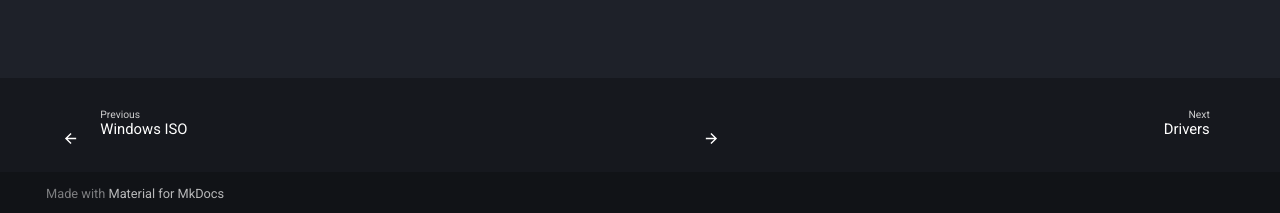
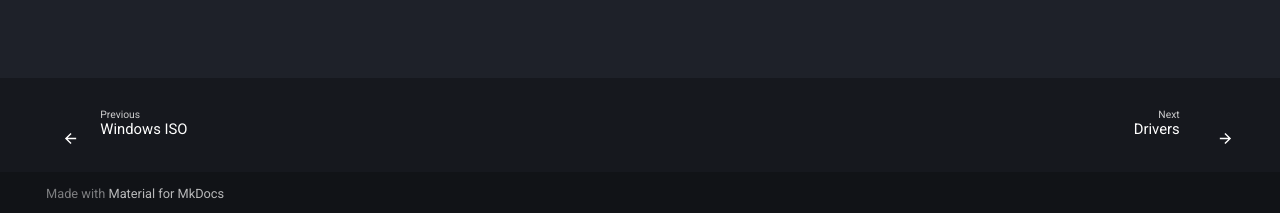
Before and after one commit to emilwojcik93/rog-allyx-rc72la-win11-manual, an MkDocs documentation site: the page built from docs/02-build-microwin.md, in a window 1280 px wide. Shown: the part 684-897 px from the top of the page. Built offline with MkDocs 1.6.1 and Material for MkDocs 9.7.7, drawn with Linux system fonts in a browser that asks for light colours; comment, search, counter and statistics services are not loaded.

Commit message:
Fix footer Next link: drop row-reverse, pack title+icon with flex-end
Co-authored-by: Cursor <cursoragent@cursor.com>

```diff
--- a/docs/stylesheets/extra.css
+++ b/docs/stylesheets/extra.css
@@ -67,9 +67,14 @@
   line-height: 1.25;
 }
 
+/* Prev: DOM = icon, title → keep left. Next: DOM = title, icon → pack both to the right (do NOT use row-reverse: it pins the wrong edge and separates icon from text). */
+.md-footer__link--prev {
+  justify-content: flex-start;
+}
+
 .md-footer__link--next {
-  flex-direction: row-reverse;
-  justify-content: flex-start;
+  flex-direction: row;
+  justify-content: flex-end;
 }
 
 .md-footer__title {
```
